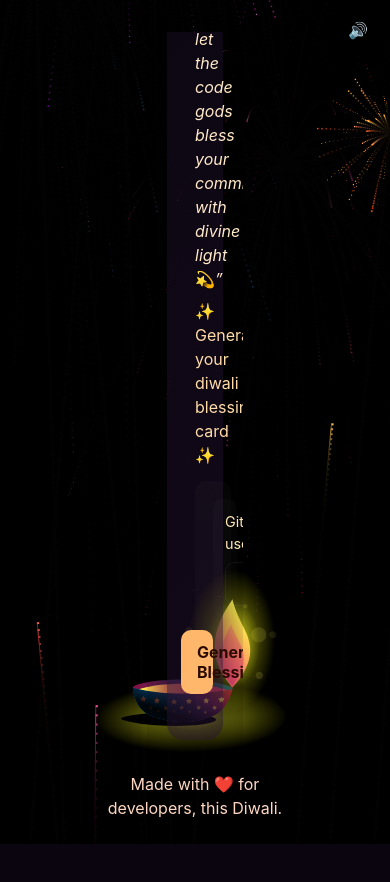
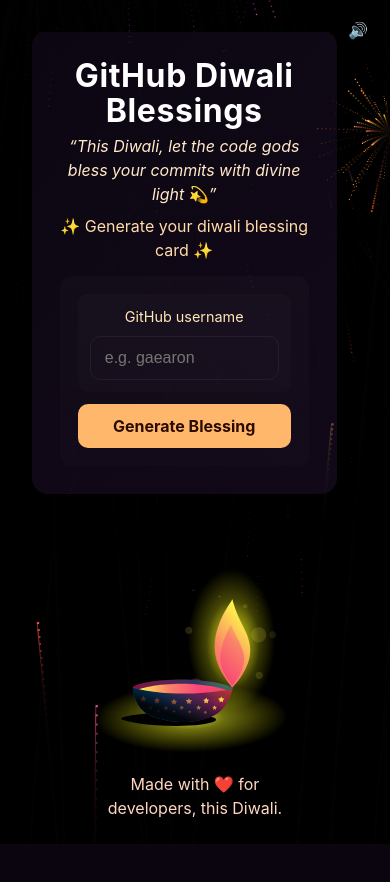
Before and after one commit to gayathrithedev/diwali-blessings, a React (Vite) app: page / in a window 390 px wide. Shown: the top 882 px of the page. Built offline with nearby package versions, Linux system fonts and the light colour scheme.

Commit message:
Add responsiveness

```diff
--- a/src/App.css
+++ b/src/App.css
@@ -31,9 +31,31 @@
 .flip-card .back{transform:rotateY(180deg)}
 .card-inner{width:90%; max-width:640px; background:linear-gradient(135deg, rgba(20,10,30,0.6), rgba(30,15,40,0.6)); border-radius:16px; padding:28px; box-shadow:0 10px 40px rgba(0,0,0,0.6)}
 
-@media (max-width: 880px){
+
+@media (max-width: 768px){
+  #root{
+    padding:16px;
+  }
+  .main-container{
+    padding: 16px;
+  }
   .flip-card{width:92%; height:auto}
-  .flip-card .flipper{min-height:420px}
+  .flip-card .flipper{width: 92%; height: 428px}
+  .card-inner{width: 100%;}
+  .share-row{
+    flex-direction:column;
+    align-items:stretch;
+  }
+  .blessing-card{
+    flex-direction:column;
+    align-items:center;
+    text-align:center;
+  }
+  .blessing-card .avatar{
+    width:60px;
+    height:60px;
+    border-radius: 30px;
+  }
 }
 
 .blessing-card{display:flex; gap:16px; background:linear-gradient(135deg, rgba(255,140,50,0.08), rgba(255,220,120,0.02)); padding:18px; border-radius:14px; align-items:center}
@@ -45,6 +67,7 @@
 /* overlay sparkle */
 .sparkles{position:absolute; inset:0; pointer-events:none; z-index:1}
 #root {
+  width: 100%;
   max-width: 1280px;
   margin: 0 auto;
   padding: 2rem;
```
